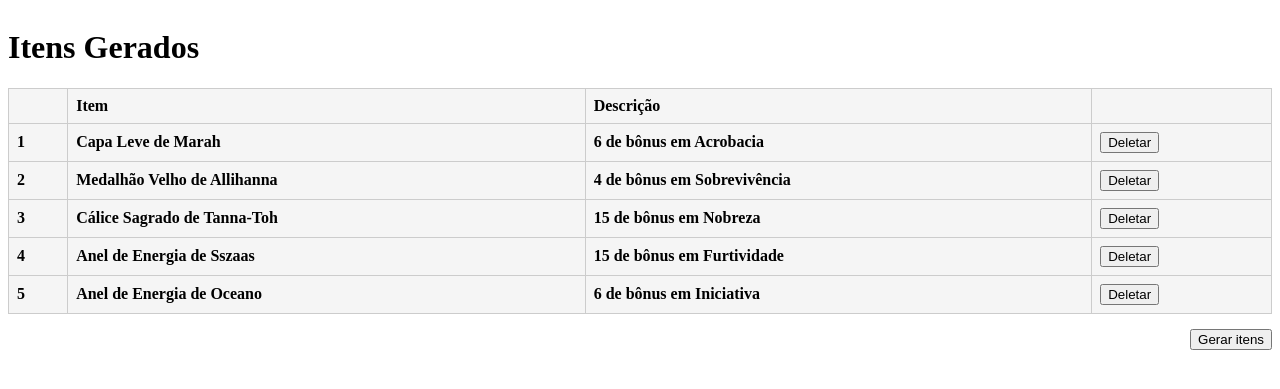
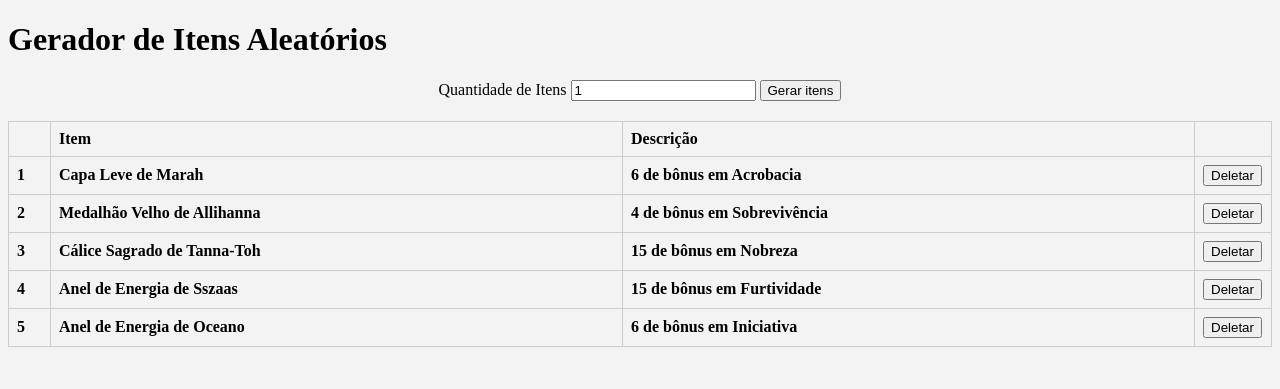
Before and after one commit to KauaSanT0S/magic_item_generator, a Flask app: page / in a window 1280 px wide. Shown: the top 389 px of the page. Run offline with Flask 3, Linux system fonts and the light colour scheme; lists and menus that the app fills with data are empty.

Commit message:
Routes configuration

```diff
--- a/main.py
+++ b/main.py
@@ -1,9 +1,7 @@
 from flask import Flask
 from routes.routes import routes
-from flask_sqlalchemy import SQLAlchemy
 import os
 from db import db
-from models import Item
 
 app = Flask(__name__)
 base_dir = os.path.abspath(os.path.dirname(__file__))
--- a/routes/routes.py
+++ b/routes/routes.py
@@ -1,6 +1,7 @@
 from flask import Blueprint, render_template, request, redirect, url_for
 from models import Item
 from magic_item_generator import generate_itens
+from db import db
 
 routes = Blueprint("routes", __name__)
 
@@ -12,16 +13,31 @@ def homepage():
 @routes.route("/generate-items", methods=["GET", "POST"])
 def generate_items():
     if request.method == "POST":
-        itemQtd = request.form.get("itemQtd")
+        itemQtd = max(1, min(int(request.form.get("itemQtd", 0)), 20))
         item_dicts = generate_itens(itemQtd)
 
-        print(item_dicts)
+        for item in item_dicts:
+            db.session.add(
+                Item(
+                    name=item["name"],
+                    description=item["description"]
+                )
+            )
+
+        db.session.commit()
 
         return redirect(url_for("routes.homepage"))
 
-    return render_template("generate-items.html")
+@routes.route("/delete-item", methods=["POST"])
+def delete_item():
+    item_id = request.form.get("item_id")
 
-@routes.route("/delete-item", methods=["GET", "DELETE"])
-def delete_item():
-    if request.method == "DELETE":
-        print("deletano tano tano")
+    if not item_id:
+        return redirect(url_for("routes.homepage"))
+
+    item = Item.query.get(item_id)
+
+    if item:
+        db.session.delete(item)
+        db.session.commit()
+    return redirect(url_for("routes.homepage"))
--- a/static/css/style.css
+++ b/static/css/style.css
@@ -1,19 +1,24 @@
-body {
-    display: flex;
-    flex-direction: column;
-}
-
 table {
     border-collapse: collapse;
     width: 100%;
+    table-layout: fixed; /* importantíssimo pra larguras fixas funcionarem */
 }
 
 th, td {
     border: 1px solid #ccc;
     padding: 8px;
     text-align: left;
+    overflow: hidden;
+    text-overflow: ellipsis;
+    white-space: nowrap;
 }
 
-th {
-    background: #f5f5f5;
+/* Colunas específicas */
+th:first-child, td:first-child { width: 25px;}      /* primeira coluna (ID) */
+th.row2, td.row2 { width: calc((100% - 50px - 100px) / 2); } /* segunda coluna */
+th.row3, td.row3 { width: calc((100% - 50px - 100px) / 2); } /* terceira coluna */
+th:last-child, td:last-child { width: 60px; } /* última coluna (botão) */
+
+body {
+    background-color: #f3f3f3;
 }
--- a/templates/index.html
+++ b/templates/index.html
@@ -5,7 +5,14 @@
 {% endblock %}
 
 {% block body %}
-<h1 >Itens Gerados</h1>
+<h1>Gerador de Itens Aleatórios</h1>
+<div style="display: flex; flex-direction: column; align-items: center; margin-bottom: 20px;">
+<form action="{{ url_for('routes.generate_items') }}" method="post">
+    <label for="itemQtd">Quantidade de Itens</label>
+    <input type="number" id="itemQtd" name="itemQtd" min="1" value="1">
+    <input type="submit" value="Gerar itens">
+</form>
+</div>
 <div style="display: flex; flex-direction: column;">
 <table>
     <tr>
@@ -20,13 +27,13 @@
         <th>{{ item.name }}</th>
         <th>{{ item.description }}</th>
         <th>
-            <input type="submit" value="Deletar">
+            <form action="{{ url_for('routes.delete_item') }}", method="post">
+                <input type="hidden" name="item_id" value="{{ item.id }}">
+                <input type="submit" value="Deletar">
+            </form>
         </th>
     </tr>
     {% endfor %}
 </table>
-<form action="/generate-items" style="align-self: flex-end;">
-        <input type="submit" value="Gerar itens" style="margin-top: 15px;">
-</form>
 </div>
 {% endblock %}
```
Also changed, not shown: templates/generate-items.html (deleted, +0 -14 lines), test.db.
